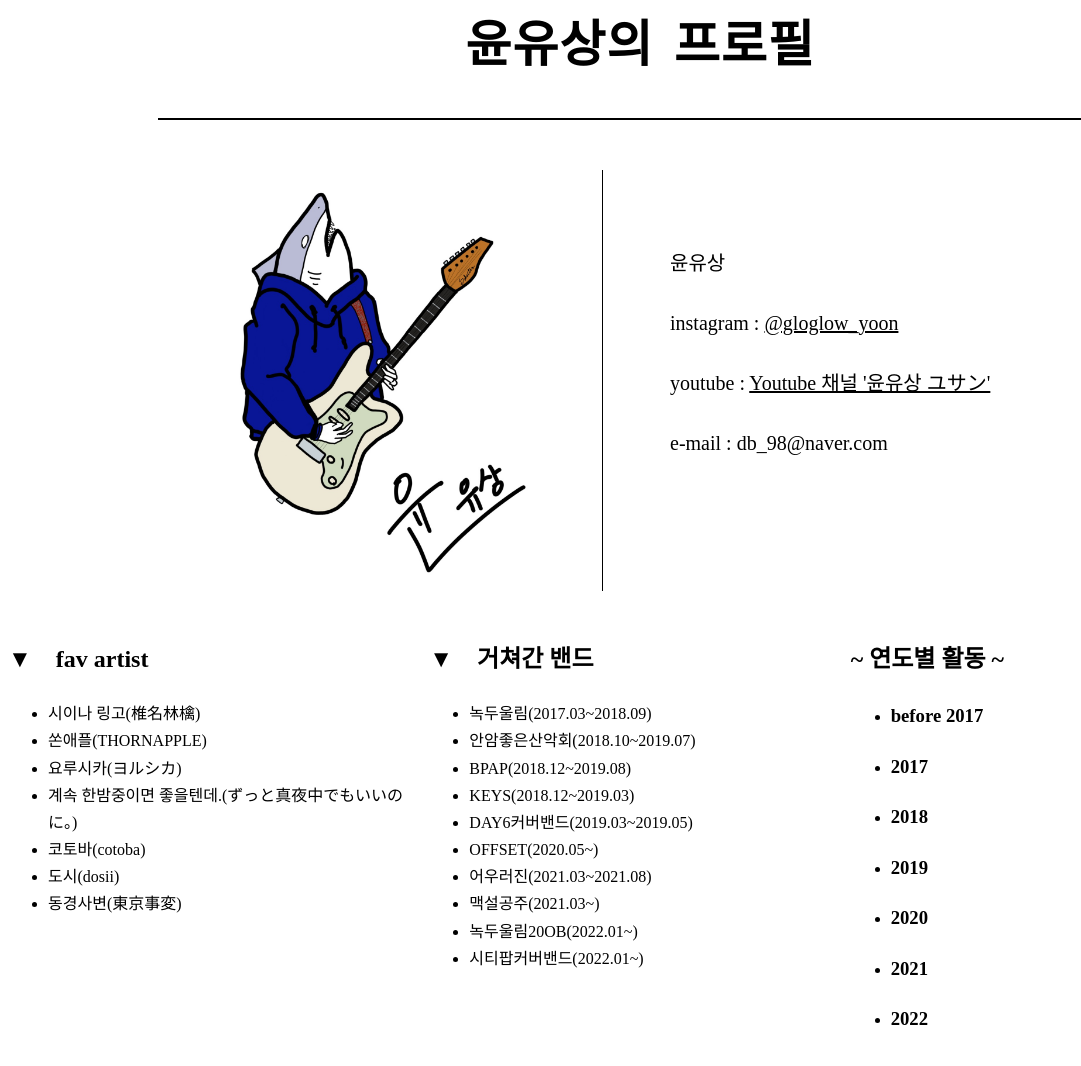
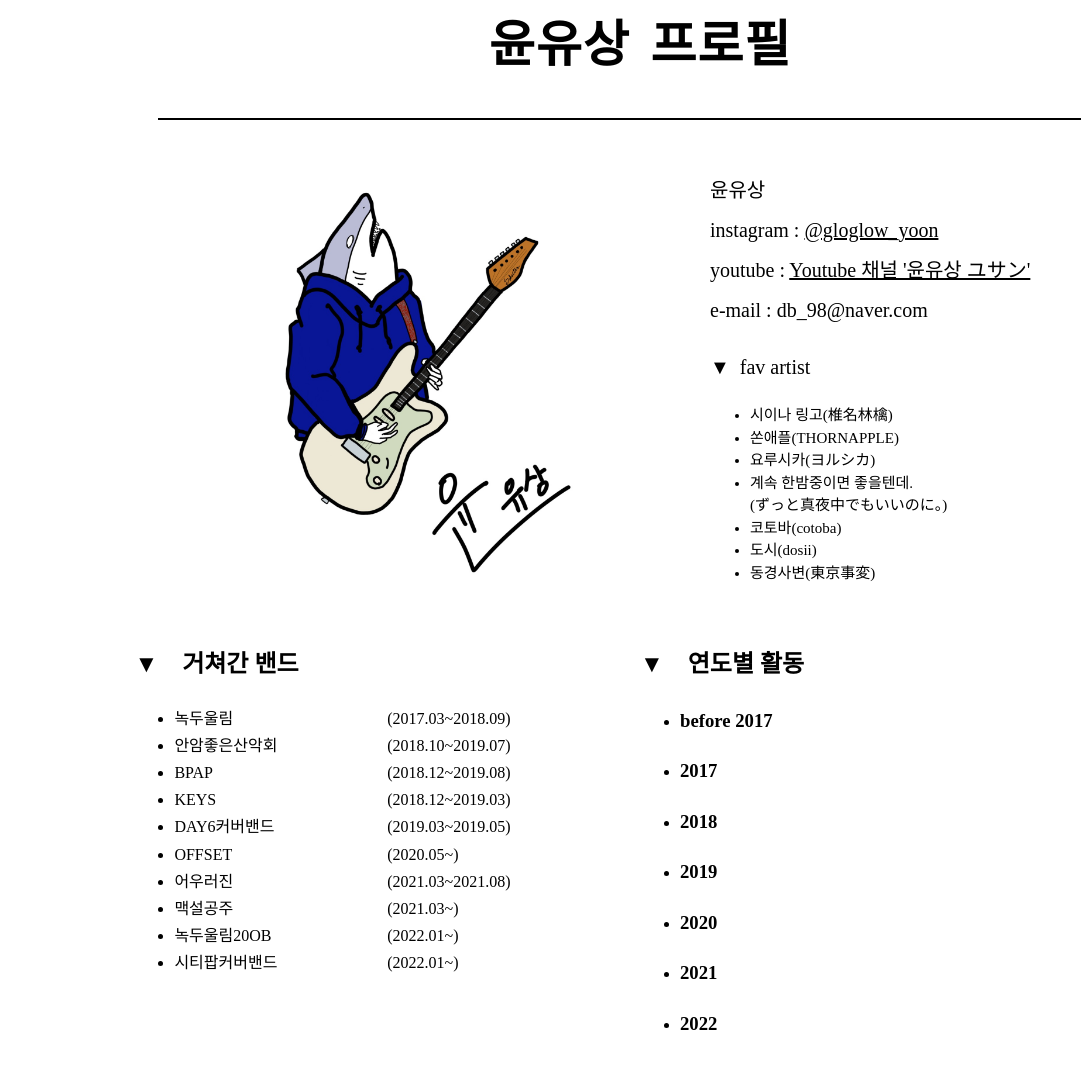
Before and after one commit to gloglow/profile, a plain HTML site: page index.html in a window 1280 px wide. Shown: the part 47-1113 px from the top of the page, without its empty margins (0-1081 px from the left). Drawn offline with Linux system fonts and the light colour scheme.

Commit message:
Add files via upload

```diff
--- a/index.html
+++ b/index.html
@@ -6,7 +6,7 @@
   <link rel="stylesheet" href="style_index.css">
 </head>
 <body>
-  <h1><a href="index.html">윤유상의 프로필</a></h1>
+  <h1><a href="index.html">윤유상 프로필</a></h1>
   <div id="top_info">
   <div>
     <img src="youtube_logo.jpg" width="50%">
@@ -16,41 +16,57 @@
     instagram : <a href="https://www.instagram.com/gloglow_yoon/" target="_blank">@gloglow_yoon</a><br>
     youtube : <a href="https://www.youtube.com/channel/UC4RIefUUpYLr6UR499ZqslQ" target="_blank">Youtube 채널 '윤유상 ユサン'</a><br>
     e-mail : db_98@naver.com<br>
-  </div>
-</div>
-<div id="detail_info">
-<div>
-  <p><h2>▼&nbsp; &nbsp; fav artist </h2>
+  <p>▼&nbsp; fav artist
     <ul>
       <li>시이나 링고(椎名林檎)</li>
       <li>쏜애플(THORNAPPLE)</li>
       <li>요루시카(ヨルシカ)</li>
-      <li>계속 한밤중이면 좋을텐데.(ずっと真夜中でもいいのに。)</li>
+      <li>계속 한밤중이면 좋을텐데.<br>(ずっと真夜中でもいいのに。)</li>
       <li>코토바(cotoba)</li>
       <li>도시(dosii)</li>
       <li>동경사변(東京事変)</li>
     </ul>
   </p>
 </div>
+</div>
+<div id="detail_info">
 <div>
   <p>
     <h2>▼&nbsp; &nbsp; 거쳐간 밴드</h2>
     <ul>
-      <li>녹두울림(2017.03~2018.09)</li>
-      <li>안암좋은산악회(2018.10~2019.07)</li>
-      <li>BPAP(2018.12~2019.08)</li>
-      <li>KEYS(2018.12~2019.03)</li>
-      <li>DAY6커버밴드(2019.03~2019.05)</li>
-      <li>OFFSET(2020.05~)</li>
-      <li>어우러진(2021.03~2021.08)</li>
-      <li>맥설공주(2021.03~)</li>
-      <li>녹두울림20OB(2022.01~)</li>
-      <li>시티팝커버밴드(2022.01~)</li>
+      <li>녹두울림</li>
+      <li>안암좋은산악회</li>
+      <li>BPAP</li>
+      <li>KEYS</li>
+      <li>DAY6커버밴드</li>
+      <li>OFFSET</li>
+      <li>어우러진</li>
+      <li>맥설공주</li>
+      <li>녹두울림20OB</li>
+      <li>시티팝커버밴드</li>
+    </ul>
+  </p>
+</div>
+<div id="period">
+  <p>
+    <h2>활동 기간</h2>
+    <ul>
+      <li>(2017.03~2018.09)</li>
+      <li>(2018.10~2019.07)</li>
+      <li>(2018.12~2019.08)</li>
+      <li>(2018.12~2019.03)</li>
+      <li>(2019.03~2019.05)</li>
+      <li>(2020.05~)</li>
+      <li>(2021.03~2021.08)</li>
+      <li>(2021.03~)</li>
+      <li>(2022.01~)</li>
+      <li>(2022.01~)</li>
+    </ul>
   </p>
 </div>
 <div>
   <p>
-    <h2>~ 연도별 활동 ~</h2>
+    <h2>▼&nbsp; &nbsp; 연도별 활동</h2>
   <ul>
     <li><h3><a href="b2017.html">before 2017</a></h3></li>
     <li><h3><a href="2017.html">2017</a></h3></li>
--- a/style_index.css
+++ b/style_index.css
@@ -24,22 +24,60 @@ h1{
   grid-template-columns:1fr 1fr;
 }
 #top_info img{
-  padding-left: 170px;
+  padding-left: 40%;
   padding-right: 70px;
-  border-right: 1px black solid;
 }
 #top_info #basic_info{
   text-align: left;
+  font-weight: 400;
   font-size: 20px;
-  line-height: 3;
-  margin-top: 10%;
-  padding-left: 30px;
+  line-height: 2;
+  padding-left: 70px;
+}
+#top_info li{
+  line-height: 1.5;
+  font-size: 15px;
 }
 #top_info a{
   text-decoration: underline;
 }
 #detail_info{
   display:grid;
-  grid-template-columns: 1fr 1fr 1fr;
+  grid-template-columns: 1fr 1fr 2fr;
   margin-top: 20px;
+  padding-left: 10%;
+  padding-right: 10%;
 }
+#detail_info #period h2{
+  color:white;
+}
+#detail_info #period ul{
+  list-style: none;
+  padding-left: 0px;
+}
+
+@media(max-width:880px)
+{
+  h1{
+    font-size: 7vw;
+    margin-left: 10%;
+    margin-right: 10%;
+  }
+  #top_info{
+    display: block;
+  }
+  #top_info img{
+    padding-left: 0px;
+    padding-right: 0px;
+  }
+  #top_info #basic_info{
+    font-size:4vw;
+  }
+  #detail_info{
+    display:block;
+    padding-left: 70px;
+  }
+  #detail_info #period{
+    display: none;
+  }
+}
```
